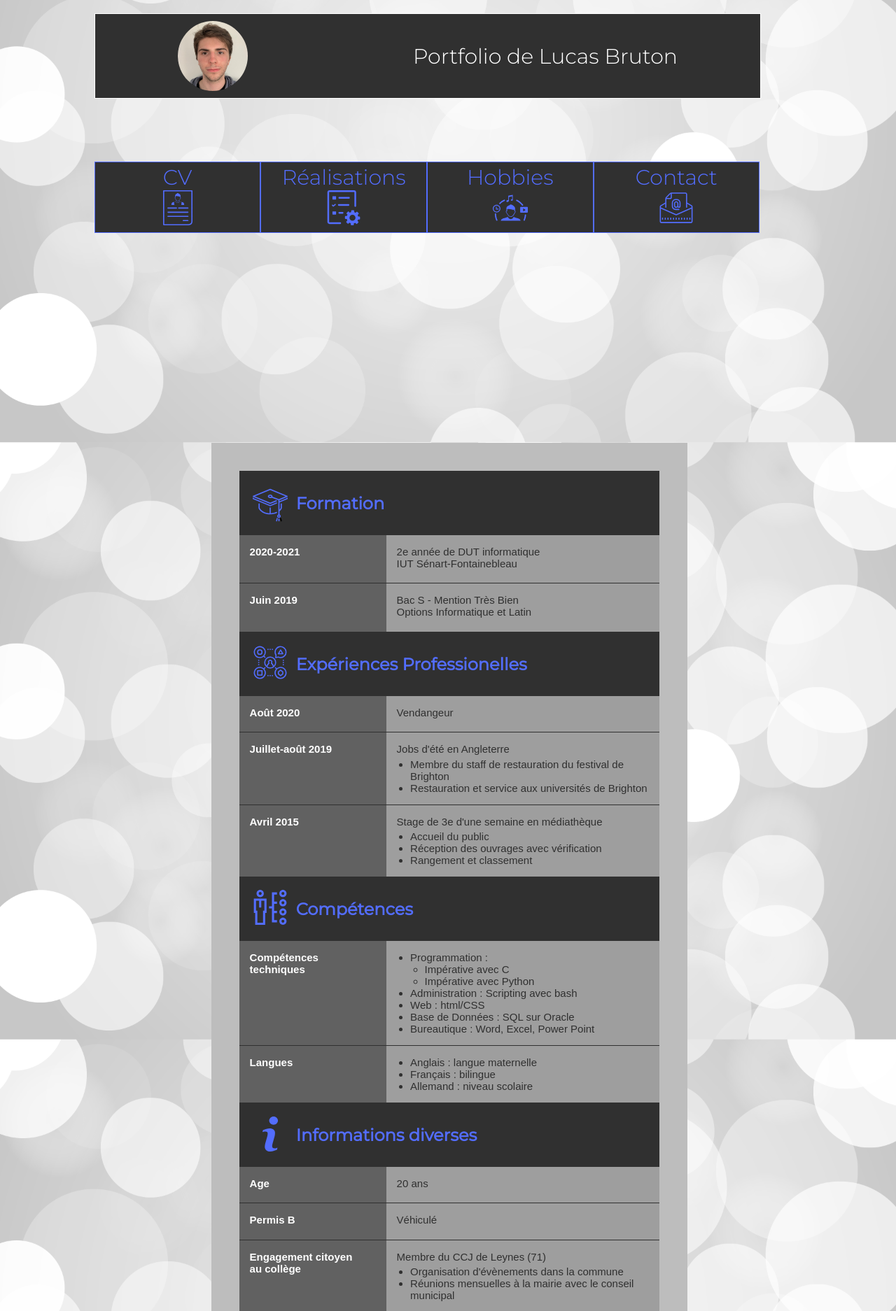
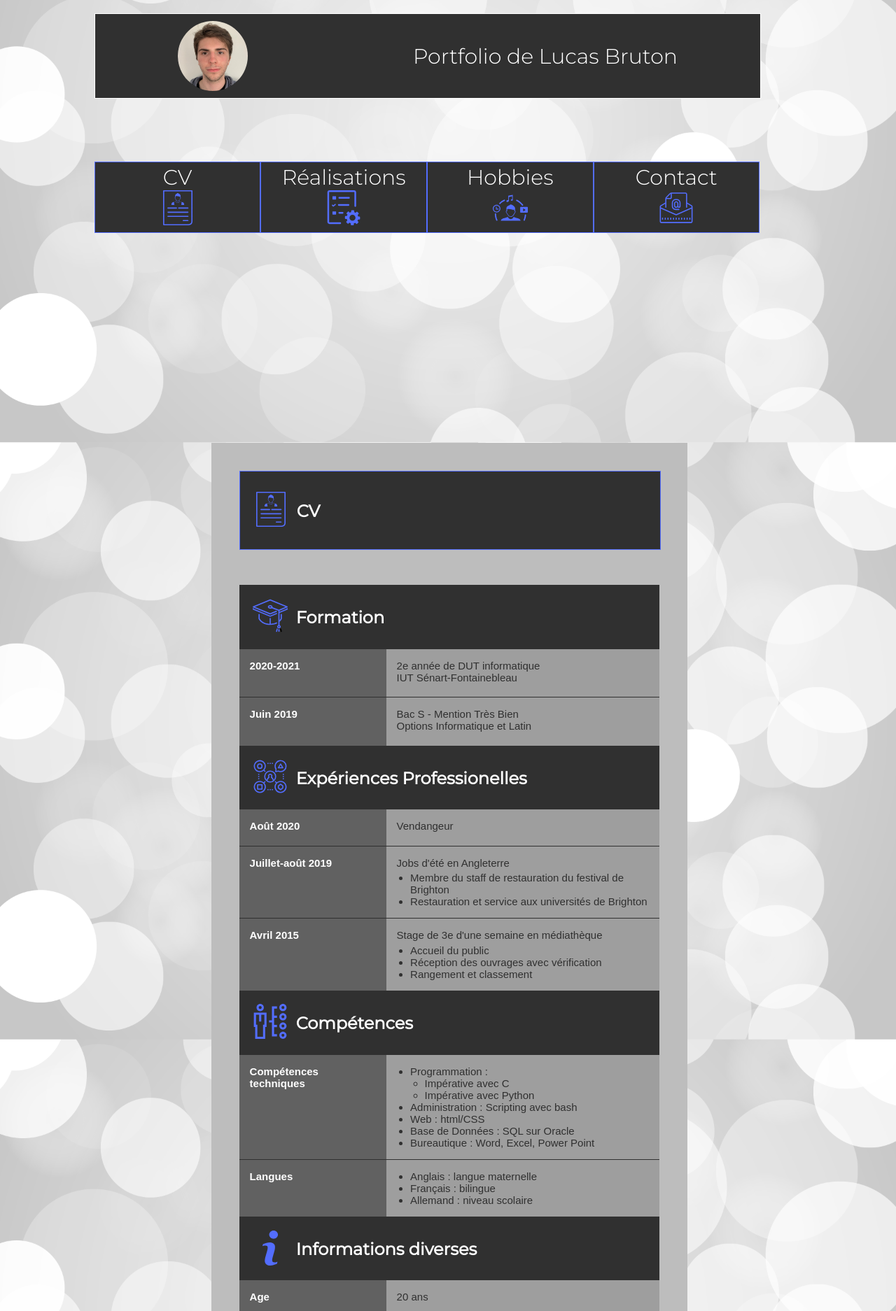
Before and after one commit to LucasBruton/Portfolio2.0, a PHP site: page / in a window 1280 px wide. Shown: the part 221-2095 px from the top of the page at 70% size. Run offline with PHP 8.4, Linux system fonts and the light colour scheme.

Commit message:
modifications

```diff
--- a/css/index.css
+++ b/css/index.css
@@ -43,6 +41,26 @@ header {
 	border-width: 1px;
 	color: white;
 }
+.sous_menu {
+	margin-bottom: 2em;
+	padding-top: 10px;
+	padding-bottom: 10px;
+	border: solid;
+	border-color: #536DFE;
+	border-width: 1px;
+	color: white;
+	font-family: 'Montserrat', sans-serif;
+	font-weight: 300;
+	font-size: 25px;
+	background-color: #303030;
+	color: white;
+	display : flex;
+	flex-direction: row;
+	justify-content: center;
+	align-self: center;
+	width: 100%;
+
+}
 
 .round_image {
 	border-radius: 50%;
@@ -61,7 +79,7 @@ header a {
 	border-width: 1px;
 	border-color: #536DFE;
 	text-decoration: none;
-	color: #536DFE;
+	color: white;
 	text-align: center;
 }
 
@@ -144,7 +160,7 @@ header a:hover, .icon-bar a:hover {
 .centrer {
 	display: flex;
 	justify-content: center;
-	margin-bottom: 18em;
+	margin-bottom: 15em;
 }
 .contenu {
 	width: 60%;
@@ -159,7 +175,7 @@ header a:hover, .icon-bar a:hover {
 	justify-content: center;
 }
 
-.sous-sous-partie {
+.sous-sous-partie, sous {
 	flex: 1;
 	display: flex;
 	flex-flow: wrap;
@@ -182,7 +198,7 @@ h1 {
 	font-size: 24px;
 	flex: 100%;
 	text-align: left;
-	color: #536DFE;
+	color: white;
 	font-family: 'Montserrat', sans-serif;
 	margin-bottom: 0.7em;
 	margin-top: 1em;
--- a/index.html
+++ b/index.html
@@ -18,8 +18,8 @@
         <div class="centrer_verticale">Portfolio de Lucas Bruton</div>
     </div>
     <div class="menu cartouche">
-      <a class="centrer_verticale" href="#formation"><div>CV<br><img src="icone/cv.svg" class="svg_cartouche" /><img src="icone/cv_hover.svg" class="svg_cartouche_hover"/></div></a>
-      <a class="centrer_verticale" href="#snake"><div class="realis">Réalisations<br><img src="icone/projet.svg" class="svg_cartouche"/><img src="icone/projet_hover.svg" class="svg_cartouche_hover"/></div></a>
+      <a class="centrer_verticale" href="#cv"><div>CV<br><img src="icone/cv.svg" class="svg_cartouche" /><img src="icone/cv_hover.svg" class="svg_cartouche_hover"/></div></a>
+      <a class="centrer_verticale" href="#realisations"><div class="realis">Réalisations<br><img src="icone/projet.svg" class="svg_cartouche"/><img src="icone/projet_hover.svg" class="svg_cartouche_hover"/></div></a>
       <a class="centrer_verticale" href="#hobbies"><div>Hobbies<br><img src="icone/hobbies.svg" class="svg_cartouche"/><img src="icone/hobbies_hover.svg" class="svg_cartouche_hover"/></div></a>
       <a class="centrer_verticale" href="#contact"><div>Contact<br><img src="icone/email.svg" class="svg_cartouche"/><img src="icone/email_hover.svg" class="svg_cartouche_hover"/></div></a>
     </div>
@@ -29,8 +29,8 @@
     <a href="javascript:void(0)" class="closebtn" onclick="closeNav()">&times;</a>
 
     <div class="overlay-content">
-      <a href="#formation"><img src="icone/cv.svg" class="svg_menu_mobile" />CV</a>
-      <a href="#snake"><img src="icone/projet.svg" class="svg_menu_mobile"/>Réalisations</a>
+      <a href="#cv"><img src="icone/cv.svg" class="svg_menu_mobile" />CV</a>
+      <a href="#realisations"><img src="icone/projet.svg" class="svg_menu_mobile"/>Réalisations</a>
       <a href="#hobbies"><img src="icone/hobbies.svg" class="svg_menu_mobile"/>Hobbies</a>
       <a href="#contact"><img src="icone/email.svg" class="svg_menu_mobile"/>Contact</a>
     </div>
@@ -40,10 +40,12 @@
 
 <div class="centrer">
   <div class="contenu">
-
-    <div class="sous-partie" id="formation">
+      <div class="sous_menu" id="cv">
+        <h1><img src="icone/cv.svg" class="svg formation_svg" />CV</h1>
+      </div>
+    <div class="sous-partie">
       <div class="sous-sous-partie">
-          <h1><img src="icone/education.svg" class="svg formation_svg0" />Formation</h1>
+          <h1><img src="icone/education.svg" class="svg formation_svg" />Formation</h1>
           <p class="bloc_gauche">2020-2021</p>
           <ul class="principal">
            <li class="description_liste">2e année de DUT informatique <br>IUT Sénart-Fontainebleau</li>
@@ -149,7 +151,9 @@
 
 <div class="centrer">
   <div class="contenu">
-
+       <div class="sous_menu" id="realisations">
+        <h1><img src="icone/projet.svg" class="svg formation_svg" />Realisations</h1>
+      </div>
     <div class="sous-partie" id="snake">
       <div class="sous-sous-partie">
         <h1><img src="icone/apple.svg" class="svg" />Snake</h1>
@@ -212,10 +216,12 @@
 
 <div class="centrer">
   <div class="contenu">
-
+      <div class="sous_menu" id="cv">
+        <h1><img src="icone/hobbies.svg" class="svg formation_svg" />Hobbies</h1>
+      </div>
     <div class="sous-partie" id="hobbies">
       <div class="sous-sous-partie">
-        <h1><img src="icone/music.svg" class="svg musique_svg" />Musique</h1>
+        <h1 class="police_bleu"><img src="icone/music.svg" class="svg musique_svg" />Musique</h1>
           <div class="gallerie">
             <a class="bordure_droite" href="https://www.monstercat.com/">
               <img src="img/monstercat.jpg" alt="logo Monstercat" class="illustration_hobbie">
@@ -241,7 +247,7 @@
     </div>
     <div class="sous-partie">
       <div class="sous-sous-partie">
-        <h1><img src="icone/livre.svg" class="svg lecture_svg" />Lecture</h1>
+        <h1 class="police_bleu"><img src="icone/livre.svg" class="svg lecture_svg" />Lecture</h1>
           <div class="gallerie">
             <a class="bordure_droite" href="https://warriorcats.com/">
               <img src="img/guerre_des_clans2.jpg" alt="logo Guerre des Clans" class="illustration_hobbie">
@@ -268,7 +274,7 @@
 
     <div class="sous-partie">
       <div class="sous-sous-partie">
-        <h1><img src="icone/game.svg" class="svg jeux_videos" />Jeux Vidéos</h1>
+        <h1 class="police_bleu"><img src="icone/game.svg" class="svg jeux_videos" />Jeux Vidéos</h1>
           <div class="gallerie">
             <a class="bordure_droite" href="https://bindingofisaacrebirth-fr.gamepedia.com/Binding_of_Isaac:_Rebirth_Wiki">
               <img src="img/binding_of_isaac.jpg" alt="Image d'Isaac" class="illustration_hobbie">
@@ -294,7 +300,7 @@
     </div>
     <div class="sous-partie">
       <div class="sous-sous-partie">
-        <h1><img src="icone/anime.svg" class="svg anime_svg" />Anime</h1>
+        <h1 class="police_bleu"><img src="icone/anime.svg" class="svg anime_svg" />Anime</h1>
           <div class="gallerie">
             <a class="bordure_droite" href="https://madoka.fandom.com/wiki/Main_Page">
               <img src="img/madoka_magica.jpg" alt="image de Homura Akemi" class="illustration_hobbie">
@@ -324,11 +330,9 @@
 <div class="centrer">
   <div class="contenu blanc">
 
-    <div class="sous-partie" id="contact">
-      <div class="sous-sous-partie">
-        <h1><img src="icone/email.svg" class="svg" />Contact</h1>
+      <div class="sous_menu" id="contact">
+        <h1><img src="icone/email.svg" class="svg formation_svg" />Contact</h1>
       </div>
-    </div>
     <div class="carte_visite">
       <div class="carte_visite1">
         <div><img src="img/profile.jpg" class="round_image espace_gauche" /></div>
@@ -352,16 +356,20 @@
 </footer>
 
 <div class="icon-bar" id="icon-bar">
-  <a href="#formation"><img src="icone/cv.svg" class="svg_cartouche" /><img src="icone/cv_hover.svg" class="svg_cartouche_hover"/></a>
-  <a href="#snake"><img src="icone/projet.svg" class="svg_cartouche"/><img src="icone/projet_hover.svg" class="svg_cartouche_hover"/></a>
-  <a href="#hobbies"><img src="icone/hobbies.svg" class="svg_cartouche"/><img src="icone/hobbies_hover.svg" class="svg_cartouche_hover"/></a>
-  <a href="#contact"><img src="icone/email.svg" class="svg_cartouche"/><img src="icone/email_hover.svg" class="svg_cartouche_hover"/></a>
+  <a id="show_formation" href="#cv"><img src="icone/CV.svg" class="svg_cartouche"/><img src="icone/CV_hover.svg" class="svg_cartouche_hover"/></a>
+  <a id="show_project" href="#realisations"><img src="icone/projet.svg" class="svg_cartouche"/><img src="icone/projet_hover.svg" class="svg_cartouche_hover"/></a>
+  <a id="show_hobbies" href="#hobbies"><img src="icone/hobbies.svg" class="svg_cartouche"/><img src="icone/hobbies_hover.svg" class="svg_cartouche_hover"/></a>
+  <a id="show_contact" href="#contact"><img src="icone/email.svg" class="svg_cartouche"/><img src="icone/email_hover.svg" class="svg_cartouche_hover"/></a>
 </div>
 
 <script>
-window.onscroll = function() {myFunction()};
+window.onscroll = function() {myFunction();myFunction2();myFunction3();myFunction4();myFunction5()};
 
 var header = document.getElementById("icon-bar");
+var formation = document.getElementById("show_formation");
+var project = document.getElementById("show_project");
+var hobbies = document.getElementById("show_hobbies");
+var contact = document.getElementById("show_contact");
 var sticky = header.offsetTop;
 
 function myFunction() {
@@ -370,7 +378,92 @@ function myFunction() {
   } else {
     header.classList.remove("sticky");
   }
+
 }
+function myFunction2() {
+  if(window.matchMedia("(min-width: 800px)").matches) {
+    if (window.pageYOffset > 700 && window.pageYOffset <2400) {
+      formation.classList.add("show");
+      formation.classList.remove("hide");
+    } else {
+      formation.classList.remove("show");
+      formation.classList.add("hide");
+    }
+  }else {
+    if (window.pageYOffset > 600 && window.pageYOffset <2100) {
+      formation.classList.add("show");
+      formation.classList.remove("hide");
+    } else {
+      formation.classList.remove("show");
+      formation.classList.add("hide");
+    }
+  }
+
+
+}
+
+function myFunction3() {
+  if(window.matchMedia("(min-width: 800px)").matches) {
+    if (window.pageYOffset > 2500 && window.pageYOffset <4300) {
+      project.classList.add("show");
+      project.classList.remove("hide");
+    } else {
+      project.classList.remove("show");
+      project.classList.add("hide");
+    }
+  } else {
+    if (window.pageYOffset > 2200 && window.pageYOffset <3800) {
+      project.classList.add("show");
+      project.classList.remove("hide");
+    } else {
+      project.classList.remove("show");
+      project.classList.add("hide");
+    }
+  }
+
+}
+function myFunction4() {
+  if(window.matchMedia("(min-width: 800px)").matches) {
+    if (window.pageYOffset > 4500 && window.pageYOffset < 5800) {
+      hobbies.classList.add("show");
+      hobbies.classList.remove("hide");
+    } else {
+      hobbies.classList.remove("show");
+      hobbies.classList.add("hide");
+    }
+  }else {
+    if (window.pageYOffset > 3900 && window.pageYOffset < 4800) {
+      hobbies.classList.add("show");
+      hobbies.classList.remove("hide");
+    } else {
+      hobbies.classList.remove("show");
+      hobbies.classList.add("hide");
+    }
+  }
+
+}
+function myFunction5() {
+  if(window.matchMedia("(min-width: 800px)").matches) {
+      if (window.pageYOffset >5800) {
+        contact.classList.add("show");
+        contact.classList.remove("hide");
+      } else {
+        contact.classList.remove("show");
+        contact.classList.add("hide");
+      }
+  }else {
+    if (window.pageYOffset >4800) {
+      contact.classList.add("show");
+      contact.classList.remove("hide");
+    } else {
+      contact.classList.remove("show");
+      contact.classList.add("hide");
+    }
+
+  }
+
+}
+
 function openNav() {
   document.getElementById("myNav").style.width = "100%";
 }
@@ -379,5 +472,32 @@ function closeNav() {
   document.getElementById("myNav").style.width = "0%";
 }
 </script>
+<script src="https://ajax.googleapis.com/ajax/libs/jquery/3.3.1/jquery.min.js"></script>
+<script>
+$(document).ready(function(){
+  // Add smooth scrolling to all links
+  $("a").on('click', function(event) {
+
+    // Make sure this.hash has a value before overriding default behavior
+    if (this.hash !== "") {
+      // Prevent default anchor click behavior
+      event.preventDefault();
+
+      // Store hash
+      var hash = this.hash;
+
+      // Using jQuery's animate() method to add smooth page scroll
+      // The optional number (800) specifies the number of milliseconds it takes to scroll to the specified area
+      $('html, body').animate({
+        scrollTop: $(hash).offset().top
+      }, 800, function(){
+
+        // Add hash (#) to URL when done scrolling (default click behavior)
+        window.location.hash = hash;
+      });
+    } // End if
+  });
+});
+</script>
 </body>
 </html>
```
Also changed, not shown: other parts of css/index.css (+30 -7 lines).
